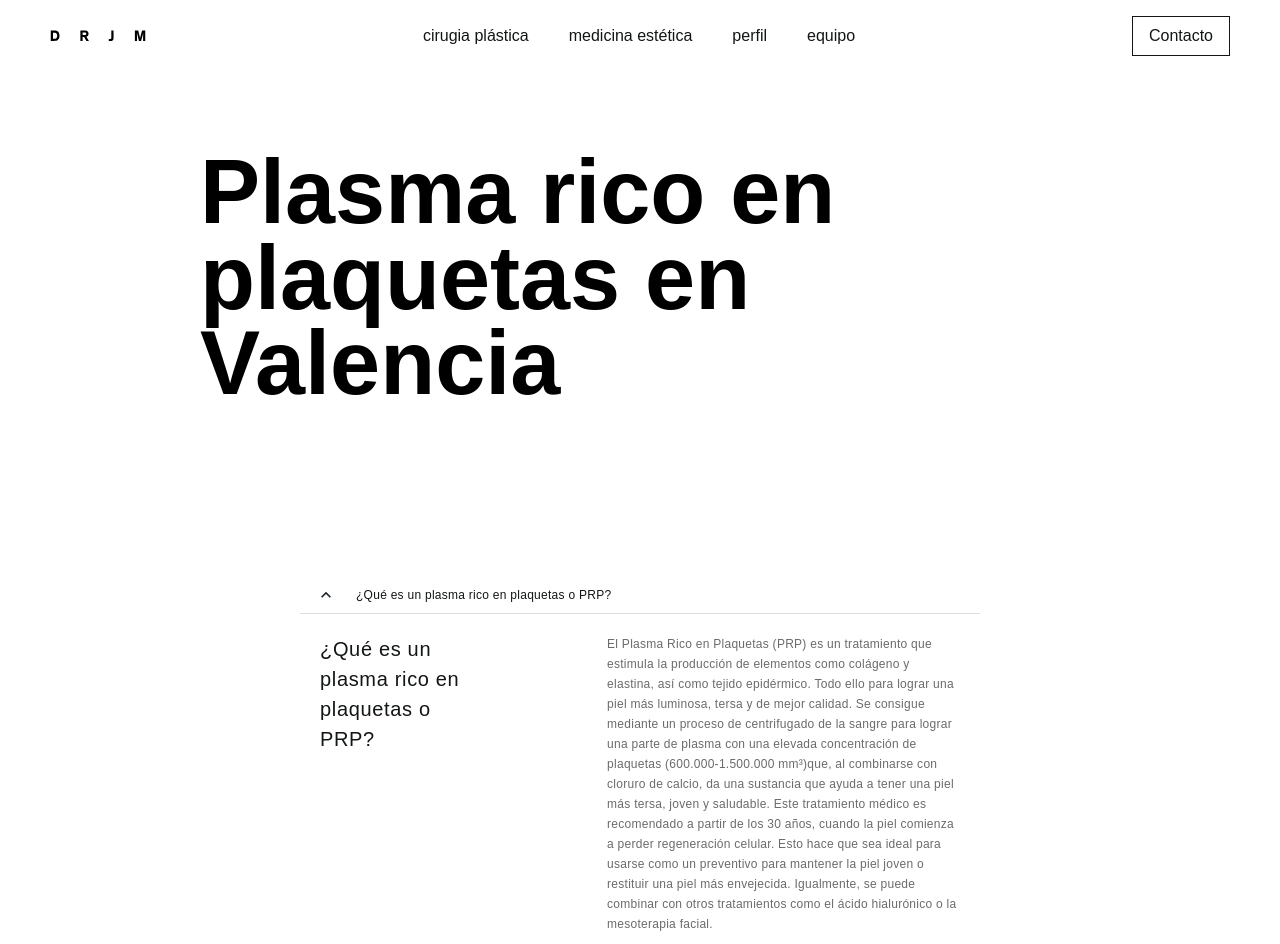
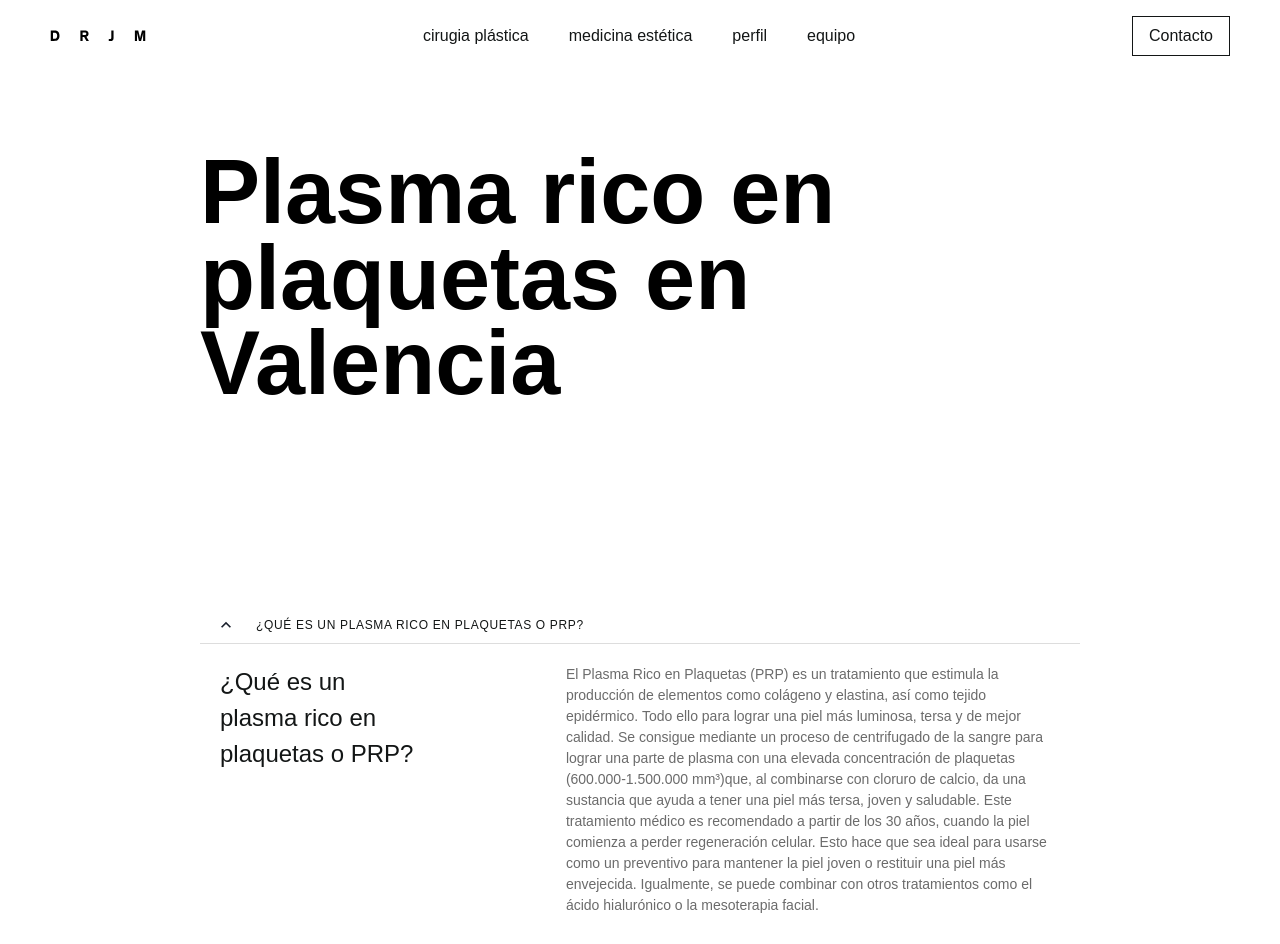
Before and after one commit to Juan-Script/drmallent-web, a Next.js app: page /cirugia-plastica in a window 1280 px wide. Shown: the top 944 px of the page. Built offline with nearby package versions, Linux system fonts and the light colour scheme.

Commit message:
Cambios en acordeón

```diff
--- a/components/shared/Accordion.tsx
+++ b/components/shared/Accordion.tsx
@@ -18,8 +18,8 @@ interface Props {
 export default function AccordionComponent({ data }: Props) {
     return (
         <Flex
-            py="120px"
-            px="300px"
+            py="50px"
+            px={{"2xl":"300px", xl:"200px", lg:"200px"}}
             w="100%"
         >
             <Accordion
@@ -46,8 +46,8 @@ export default function AccordionComponent({ data }: Props) {
                                 color="black"
                                 fontSize="12px"
                                 fontWeight="400"
-                                lineHeight="20px"
-                                letterSpacing="0.267px"
+                                textTransform="uppercase"
+                                letterSpacing="0.666667px"
                             >
                                 {title}
                             </Text>
@@ -61,9 +61,8 @@ export default function AccordionComponent({ data }: Props) {
                                 <Text
                                     w="25%"
                                     color="black"
-                                    fontSize="20px"
+                                    fontSize="24px"
                                     fontWeight="400"
-                                    letterSpacing="0.667px"
                                 >
                                     {title}
                                 </Text>
@@ -71,10 +70,9 @@ export default function AccordionComponent({ data }: Props) {
                                 <Text
                                     w="60%"
                                     color="secondary_font"
-                                    fontSize="12px"
-                                    fontWeight="400"
-                                    lineHeight="20px"
-                                    letterSpacing="0.267px"
+                                    fontSize="14px"
+                                    fontWeight="300"
+
                                 >
                                     {text}
                                 </Text>
--- a/components/shared/CarrouselEquipo/CarruselEquipo.tsx
+++ b/components/shared/CarrouselEquipo/CarruselEquipo.tsx
@@ -25,8 +25,7 @@ export default function CarruselEquipo() {
     <Box
       className="embla"
       pl="85px"
-      pt={"170px"}
-      pb="60px"
+      py="80px"
     >
       <Flex
         alignItems="center"
--- a/components/shared/ContentPerfil.tsx
+++ b/components/shared/ContentPerfil.tsx
@@ -5,7 +5,7 @@ import React from 'react'
 export default function ContentPerfil() {
     return (
         <Flex
-            px="200px"
+            px={{ "2xl": "300px", xl: "200px", lg: "200px" }}
             direction="column"
             gap="100px"
         >
--- a/components/shared/Hero.tsx
+++ b/components/shared/Hero.tsx
@@ -7,8 +7,7 @@ interface Props {
 export const Hero = ({ title }: Props) => {
     return (
         <Flex
-            pt="150px"
-            pb="50px"
+            py="150px"
             px={{ "2xl": "300px", xl: "200px", lg: "200px" }}
             direction="column"
         >
```
Also changed, not shown: app/especialistas/page.tsx (+4 -3 lines).
